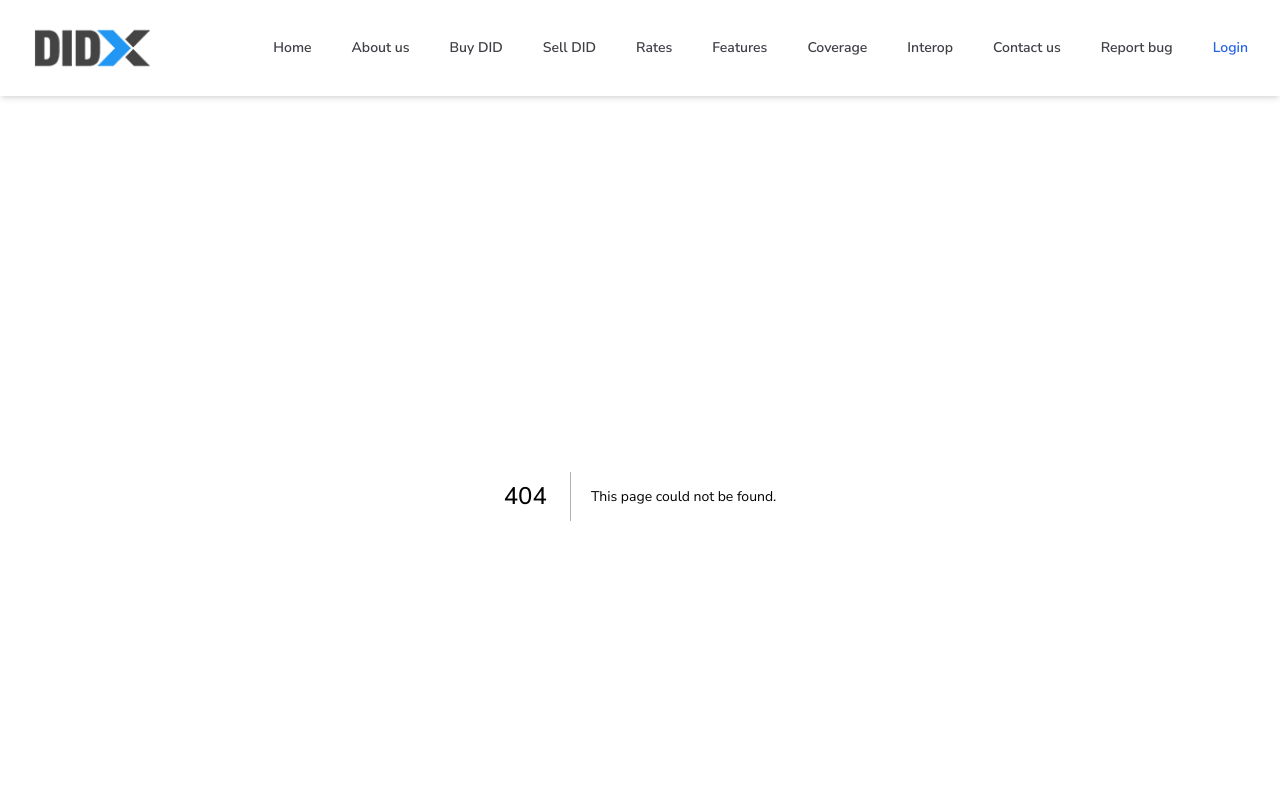
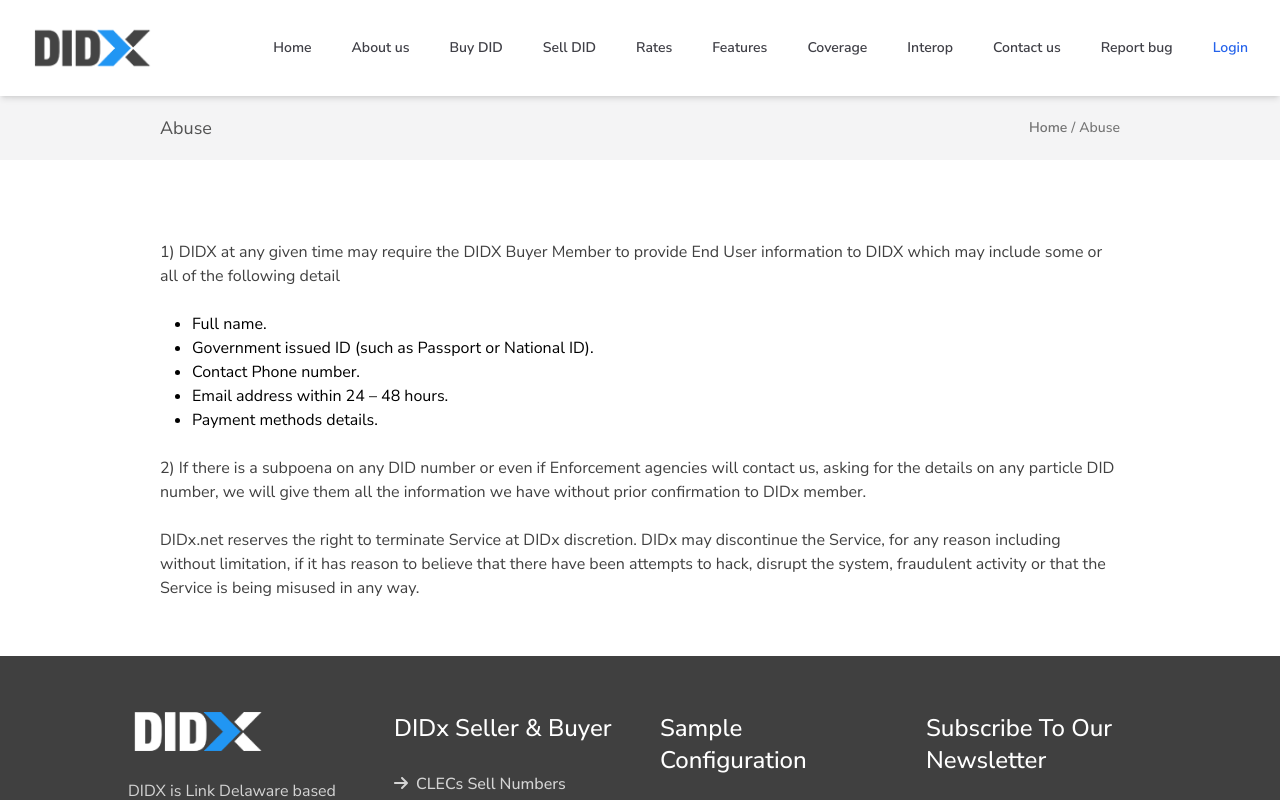
Before and after one commit to erdum/didx-nextjs-frontend, a Next.js app: page /abuse in a window 1280 px wide. Before the commit this address had no page. Shown: the top 800 px of the page. Built offline with nearby package versions, Linux system fonts and the light colour scheme.

Commit message:
Add abuse page implemented

```diff
--- /dev/null
+++ b/app/abuse/page.jsx
@@ -0,0 +1,34 @@
+import BreadCrumb from '../layout-components/breadCrumb'
+import { StandardPage, Paragraph } from '../layout-components/standardPage'
+
+export const metadata = {
+	'title': 'Abuse | DIDX'
+}
+
+export default function Page() {
+	return (
+		<>
+			<BreadCrumb title={metadata.title} />
+			<StandardPage>
+				<section className="w-full">
+					<Paragraph>
+						1) DIDX at any given time may require the DIDX Buyer Member to provide End User information to DIDX which may include some or all of the following detail
+					</Paragraph>
+					<ul className="list-disc pl-8 mb-6">
+						<li>Full name.</li>
+						<li>Government issued ID (such as Passport or National ID).</li>
+						<li>Contact Phone number.</li>
+						<li>Email address within 24 – 48 hours.</li>
+						<li>Payment methods details.</li>
+					</ul>
+					<Paragraph>
+						2) If there is a subpoena on any DID number or even if Enforcement agencies will contact us, asking for the details on any particle DID number, we will give them all the information we have without prior confirmation to DIDx member.
+					</Paragraph>
+					<Paragraph>
+						DIDx.net reserves the right to terminate Service at DIDx discretion. DIDx may discontinue the Service, for any reason including without limitation, if it has reason to believe that there have been attempts to hack, disrupt the system, fraudulent activity or that the Service is being misused in any way.
+					</Paragraph>
+				</section>
+			</StandardPage>
+		</>
+	)
+}
```
